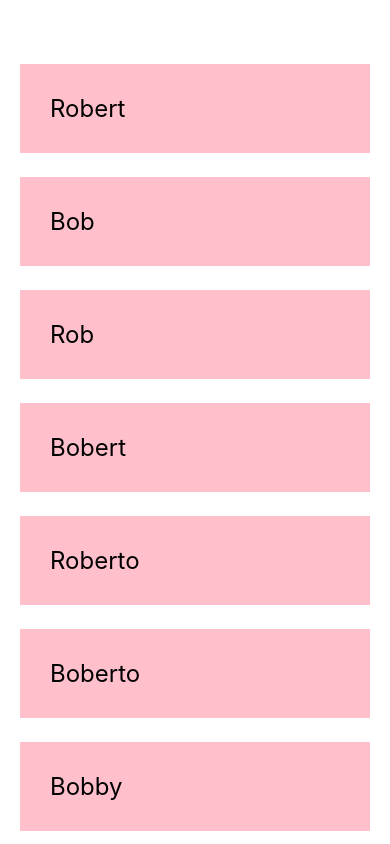
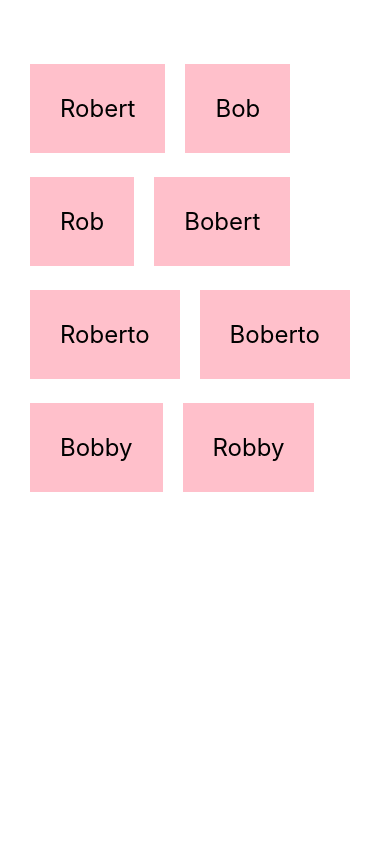
Before and after one commit to r0b-adams/hello-react-native, a React Native app: screen / in a window 390 px wide. Built offline with nearby package versions, Linux system fonts and the light colour scheme.

Commit message:
FlatList intro

```diff
--- a/App.tsx
+++ b/App.tsx
@@ -1,5 +1,5 @@
 import { useState } from 'react';
-import { StyleSheet, Text, ScrollView, View } from 'react-native';
+import { StyleSheet, FlatList, Text, View } from 'react-native';
 
 const list = [
   { id: 1, name: 'Robert' },
@@ -17,13 +17,20 @@
 
   return (
     <View style={styles.container}>
-      <ScrollView>
+      <FlatList
+        numColumns={2}
+        data={list}
+        renderItem={({ item }) => <Text style={styles.item}>{item.name}</Text>}
+        // keyExtractor={(item) => item.name } not needed if items have an id or key property
+      />
+
+      {/* <ScrollView>
         {people.map((item) => (
           <View key={item.id}>
             <Text style={styles.item}>{item.name}</Text>
           </View>
         ))}
-      </ScrollView>
+      </ScrollView> */}
     </View>
   );
 }
@@ -39,6 +46,7 @@
   },
   item: {
     marginTop: 24,
+    marginHorizontal: 10,
     padding: 30,
     backgroundColor: 'pink',
     fontSize: 24,
```
